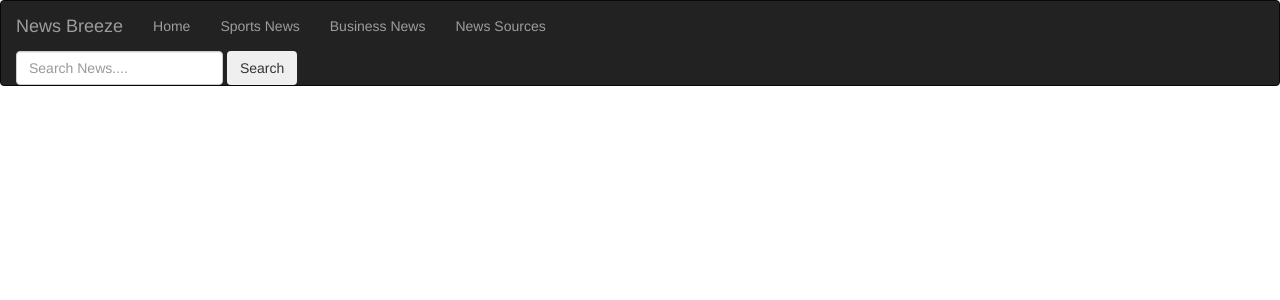
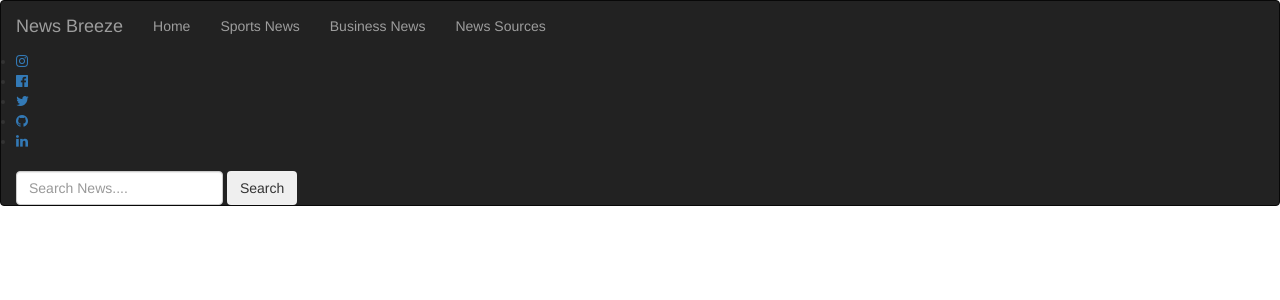
Before and after one commit to dynamodenis/News-Breeze, a Flask app: template app/templates/base.html in a window 1280 px wide. Shown: the top 300 px of the page. Run offline with Flask 2, Linux system fonts and the light colour scheme; the template is opened without the code that fills it, so the values that code supplies are empty; parts of the project's set-up code (start-up, migrations or seed data) failed here and were passed over; some libraries are stand-ins or nearby versions.

Commit message:
created and added social media image icons

```diff
--- a/app/templates/base.html
+++ b/app/templates/base.html
@@ -8,8 +8,12 @@
     <title>News | Breeze</title>
 </head>
 <body class="container">
+{% block styles%}
+    {{super()}}
+    <link rel="stylesheet" href="https://stackpath.bootstrapcdn.com/font-awesome/4.7.0/css/font-awesome.min.css">
+{% endblock%}
 {% block navbar%}
-<div class="navbar navbar-inverse" role="navigation">
+<div class="navbar navbar-inverse " role="navigation">
     <div class="container-fluid">
         <div class="navbar-header">
             <button type="button" class="navbar-toggle" data-toggle="collapse" data-target=".navbar-collapse">
@@ -37,6 +41,13 @@
                 </li>
             </ul>
         </div>
+        <ul class="list-group list-group-horizontal-xl form-inline">
+            <li><a href="http://instagram.com" target="_blank" title="Instagram"><i class="fa fa-instagram" aria-hidden="true"></i></a></li>
+            <li><a href="http://facebook.com" target="_blank" title="Facebook"><i class="fa fa-facebook-official" aria-hidden="true"></i></a></li>
+            <li><a href="http://twitter.com" target="_blank" title="Twitter"><i class="fa fa-twitter" aria-hidden="true"></i></a></li>
+            <li><a href="http://github.com" target="_blank" title="Github"><i class="fa fa-github" aria-hidden="true"></i></a></li>
+            <li><a href="http://linkedin.com" target="_blank" title="Github"><i class="fa fa-linkedin" aria-hidden="true"></i></a></li>
+        </ul>
         <form class="form-inline my-2 my-lg-0">
             <input class="form-control mr-sm-2" type="search" placeholder="Search News...." aria-label="Search" name="search_name">
             <button class="btn btn-outline-success my-2 my-sm-0" type="submit">Search</button>
@@ -48,19 +59,16 @@
 
 {% block content %}
 
-{% endblock%}
 
 
-<footer class="container-fluid">
- <!-- <div class="dropdown">
-                    <a class="btn btn-secondary dropdown-toggle" href="#" role="button" id="dropdownMenuLink" data-toggle="dropdown" aria-haspopup="true" aria-expanded="false">
-                      News Sources
-                    </a>
-
-                    <div class="dropdown-menu" aria-labelledby="dropdownMenuLink">
-                      <li>{{macro.getSources(sources)}}</li>
-                    </div>
-                </div> -->
-</footer>
+{% endblock%}
+<div>
+    <footer class="container-fluid">
+        <p>Developed by: Dynamo Denis.</p>
+        <p>Email: dmbugua66@gmail.com</p>
+        <p>Location: Nairobi, Kenya.</p>
+        <p>&copy;2020</p>
+    </footer>
+</div>
 </body>
 </html>
```
